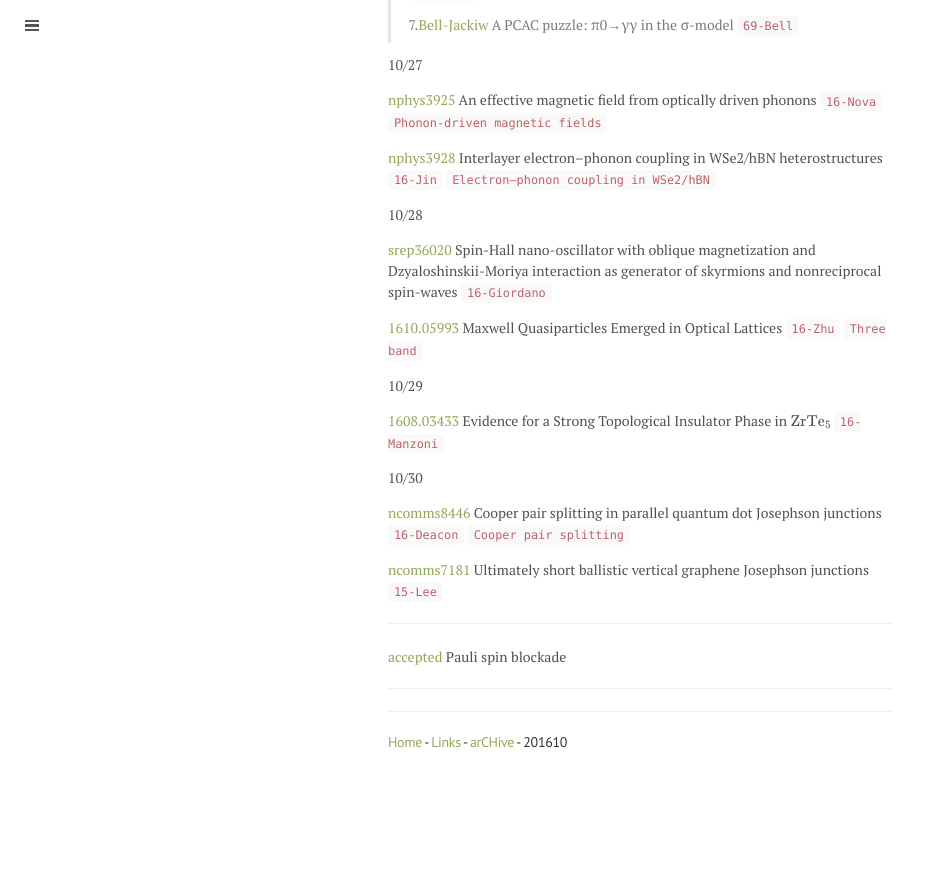
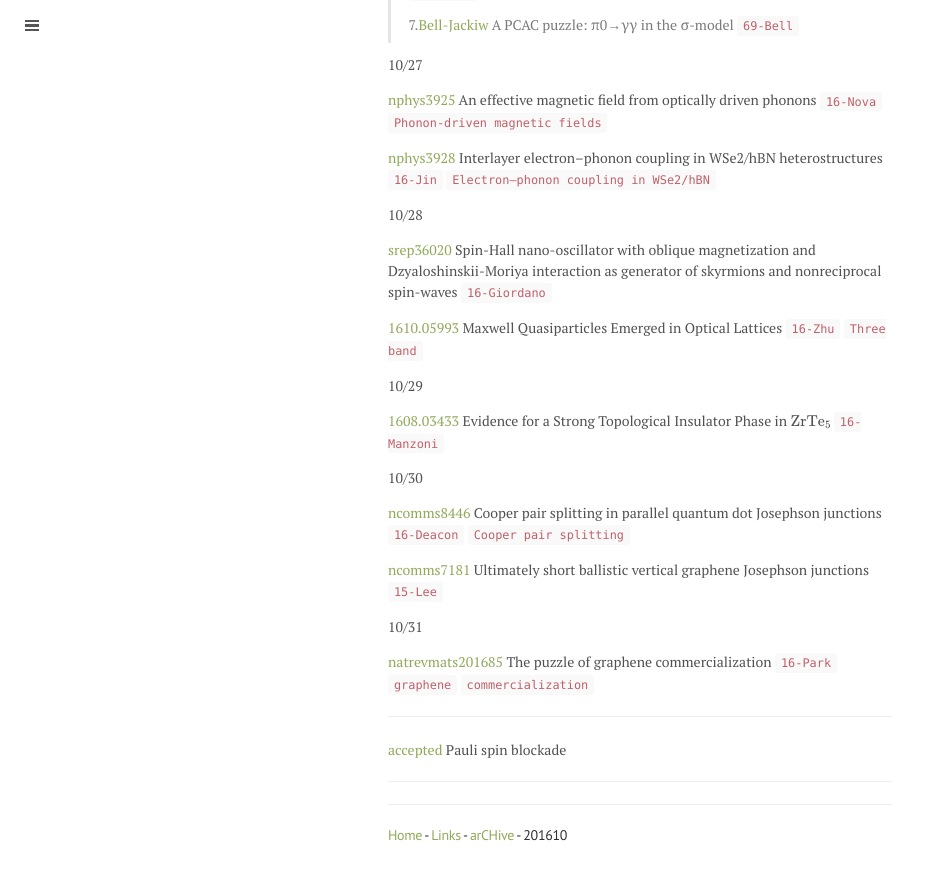
Before and after one commit to qkrwlsghdcjsworlt/work, a Jekyll site: the page built from 201610.md, in a window 1280 px wide and 900 px high, scrolled down 3491 px. Shown: the top 880 px of the window, without its empty margins (0-930 px from the left). Built offline with Jekyll 4.4.1, drawn with Linux system fonts in a browser that asks for light colours; formulas are drawn with MathJax 3; before the commit the page ends 4299 px from its top, so only the background shows below that.

Commit message:
“update”

```diff
--- a/201610.md
+++ b/201610.md
@@ -187,7 +187,9 @@ title: 201610
 
 [ncomms7181](http://www.nature.com/articles/ncomms7181) Ultimately short ballistic vertical graphene Josephson junctions `15-Lee`
 
+10/31
 
+[natrevmats201685](http://www.nature.com/articles/natrevmats201685) The puzzle of graphene commercialization `16-Park` `graphene` `commercialization`
 
 
 
```
